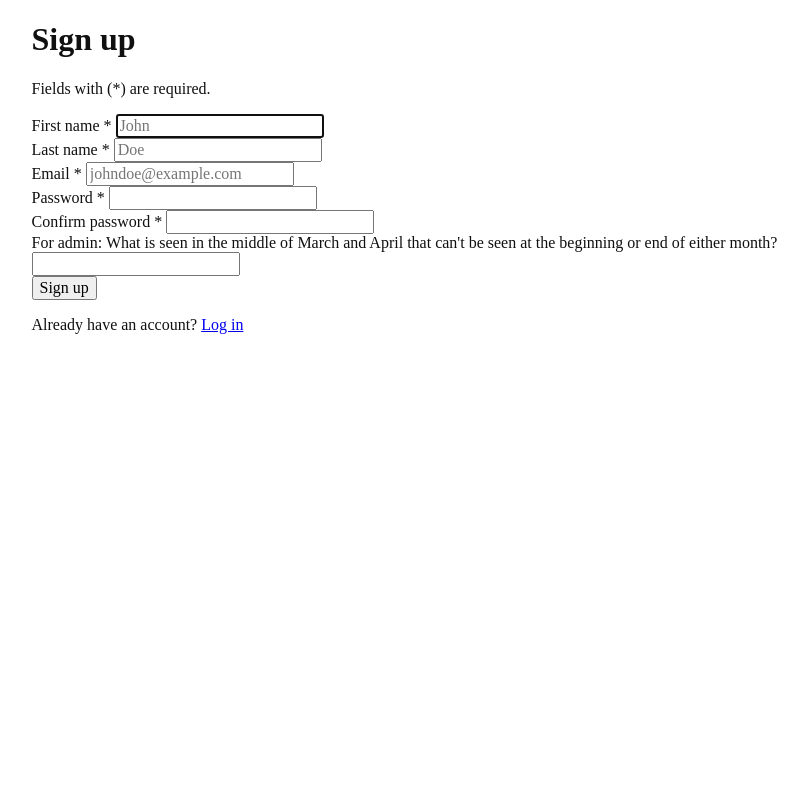
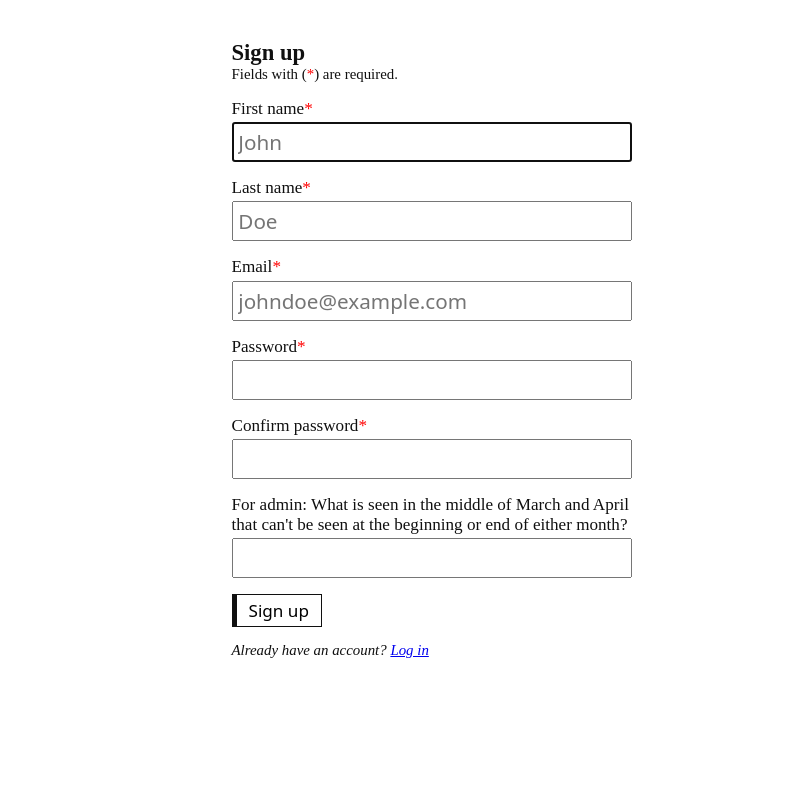
Before and after one commit to NirmalSubedi/odin-members-only, a Node server app: page /signup in a window 1280 px wide. Shown: the part 53-839 px from the top of the page, without its empty margins (200-1008 px from the left). Before the commit the page ends 387 px from the top, so only its background shows below. Run offline with Node 20, Linux system fonts and the light colour scheme; some libraries are stand-ins or nearby versions.

Commit message:
style(css): add style rules for signup page

```diff
--- a/controllers/validate_controller.js
+++ b/controllers/validate_controller.js
@@ -68,7 +68,7 @@ export const check_signup = [
     .bail()
     .custom(async (username) => {
       const [user] = await db.select_user({ username });
-      if (user) throw new Error("Email already in use.");
+      if (user) throw new Error("Email is already in use.");
       return true;
     }),
   get_password_field_chain(),
--- a/public/style.css
+++ b/public/style.css
@@ -122,7 +122,7 @@ h3 {
 }
 
 .welcome_message_box {
-  padding: 2rem 0;
+  padding: 2.5rem 0 2rem;
   display: grid;
   gap: 1rem;
 }
@@ -196,3 +196,105 @@ h3 {
   font-size: var(--fs-sm);
   font-style: italic;
 }
+
+.form_layout_box {
+  max-width: 50ch;
+  margin: 0 auto;
+}
+
+.form_heading {
+  margin: 0;
+  padding: 2.5rem 0 0;
+  font-size: var(--fs-h5);
+}
+
+.form_note {
+  font-size: var(--fs-sm);
+  margin: 0;
+}
+
+.form_field {
+  display: grid;
+  gap: 0.2em;
+}
+
+.form_field,
+.form_field + * {
+  margin-top: 1rem;
+}
+
+.form_label {
+  font-size: var(--fs-base);
+  font-weight: 500;
+  max-width: 50ch;
+}
+
+.form_input {
+  font-family: var(--ff-sans);
+  font-size: calc(var(--fs-h6) * 1.05);
+  flex-wrap: wrap;
+  min-width: none;
+  max-width: 50ch;
+  padding: 0.25rem 0.3rem;
+}
+
+.form_submit_btn {
+  font-family: var(--ff-sans);
+  font-size: var(--fs-base);
+  padding: 0.25rem 0.75rem;
+  background: #fff;
+
+  border: 1px solid #101010;
+  border-left-width: 5px;
+  cursor: pointer;
+}
+
+.form_submit_btn:hover {
+  background: #eeeeee;
+}
+
+.redirect_message {
+  font-size: var(--fs-sm);
+  font-style: italic;
+}
+
+.redirect_message a:hover {
+  text-decoration: none;
+}
+
+.field_required_text {
+  font-weight: 400;
+  color: red;
+}
+
+.error_counter {
+  color: red;
+}
+
+.errors_label {
+  margin: 0;
+  padding: 0.5rem 0 0.25rem;
+  font-family: var(--ff-serif);
+  font-size: var(--fs-base);
+  text-decoration: underline;
+  text-underline-offset: 0.25em;
+  text-decoration-skip-ink: none;
+  padding-bottom: 0.5rem;
+}
+
+.errors_list {
+  display: grid;
+  gap: 0.5rem;
+  line-height: 1.3;
+  margin: 0;
+}
+
+.error_field_link {
+  text-decoration: none;
+  font-size: var(--fs-sm);
+  font-family: var(--ff-sans);
+}
+
+.error_field_link:hover {
+  text-decoration: underline;
+}
--- a/views/partials/errors.ejs
+++ b/views/partials/errors.ejs
@@ -1,10 +1,12 @@
 <% if (page.has_error) { %>
 <% const errors_list = page.errors_list %>
 <div class="errors" tabindex="-1" autofocus="">
-  <p>(<%= errors_list.length %>) <%= locals?.get_list_name?.(errors_list) ?? `Field error${errors_list.length>1?'s':''}:` %></p>
-  <ul>
+  <p class="errors_label">(<span class="error_counter"><%= errors_list.length %></span>) <%= locals?.get_list_name?.(errors_list) ?? `Field error${errors_list.length>1?'s':''}:` %></p>
+  <ul class="errors_list">
     <% errors_list.forEach(error => { %>
-    <li id="<%= error.path + '_error' %>"><a
+    <li id="<%= error.path + '_error' %>">
+      <a
+        class="error_field_link"
         href="#<%=error.path%>"
         aria-describedby="<%= error.path + '_error_link_desc' %>"
       ><%= error.msg %></a></li>
--- a/views/partials/input.ejs
+++ b/views/partials/input.ejs
@@ -1,6 +1,7 @@
-<div>
-  <label for="<%= locals.name %>"><%= locals.label %> <% if(locals.required){%><span><%= page.has_error ? '(required)' : '*' %></span><% } %></label>
+<div class="form_field">
+  <label class="form_label" for="<%= locals.name %>"><%= locals.label %><% if(locals.required){%><span class="field_required_text">*</span><% } %></label>
   <input
+  class="form_input"
     type="<%= locals.type || 'text' %>"
     name="<%= locals.name %>"
     id="<%= locals.name %>"
--- a/views/signup.ejs
+++ b/views/signup.ejs
@@ -10,11 +10,12 @@
   <body>
     <%- include('partials/nav') %>
     <main>
-      <h1>Sign up</h1>
+      <div class="form_layout_box">
+        <h1 class="form_heading">Sign up</h1>
         <%- include('partials/errors') %>
-      <form action="/signup" method="post">
+        <form action="/signup" method="post" class="form signup_form">
           <% if (!page.has_error) { %>
-        <p>Fields with (*) are required.</p>
+          <p class="form_note">Fields with (<span class="field_required_text">*</span>) are required.</p>
           <% } %>
           <%- include('partials/input', {label:'First name', name:'first_name', placeholder:'John', required: true, autofocus: !page.has_error}) %>
           <%- include('partials/input', {label:'Last name', name:'last_name', placeholder:'Doe', required: true}) %>
@@ -22,9 +23,10 @@
           <%- include('partials/input', {label:'Password', name:'password', type:'password', required: true}) %>
           <%- include('partials/input', {label:'Confirm password', name:'confirm_password', type:'password', required: true}) %>
           <%- include('partials/input', {label:"For admin: What is seen in the middle of March and April that can't be seen at the beginning or end of either month?", name:'admin_secret'}) %>
-        <button type="submit">Sign up</button>
+          <button type="submit" class="form_submit_btn">Sign up</button>
         </form>
-      <p>Already have an account? <a href="./login">Log in</a></p>
+        <p class="redirect_message">Already have an account? <a href="./login">Log in</a></p>
+      </div>
     </main>
   </body>
 </html>
```
Lines whose indentation alone changed are shown as unchanged.
